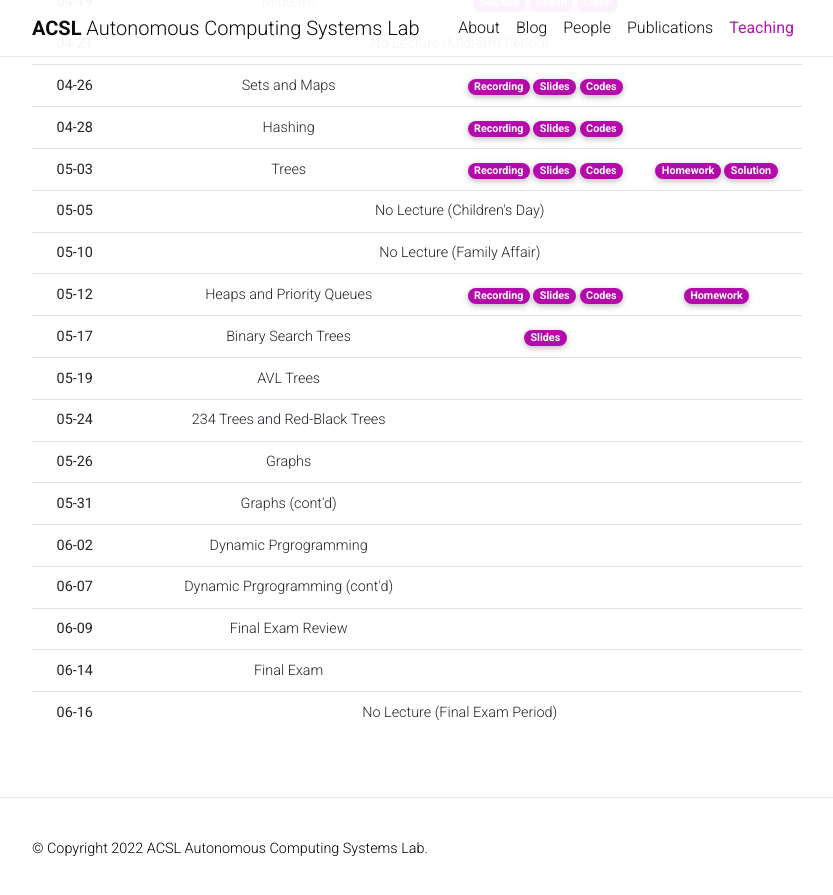
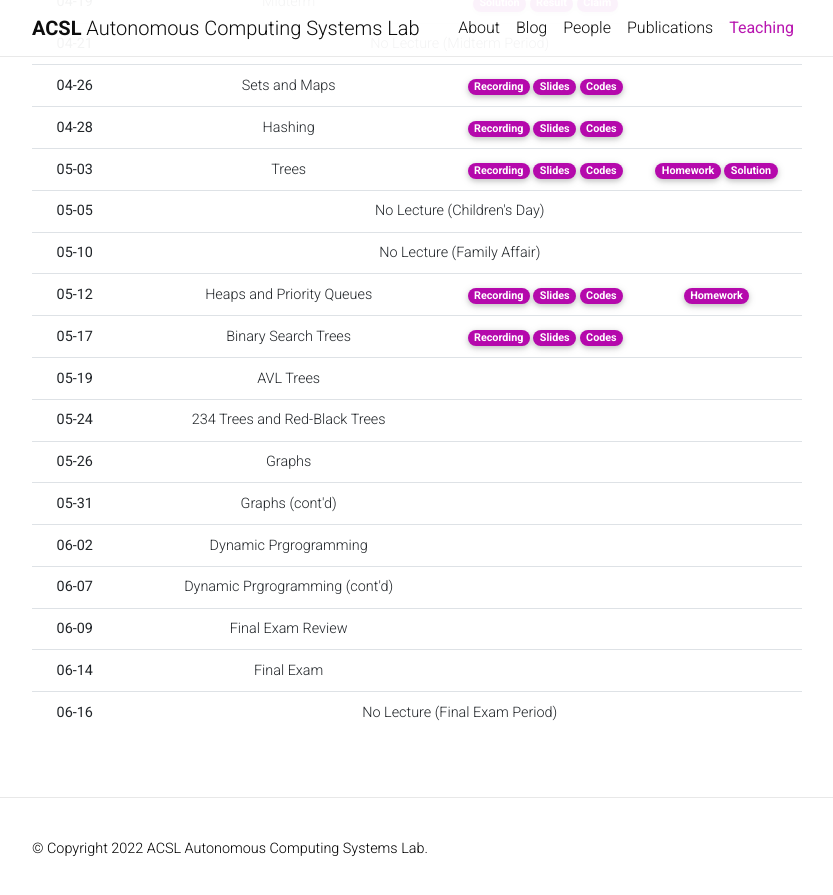
Before and after one commit to Uehwan/Uehwan.github.io, a Jekyll site: the page built from _teaching/datastruct22sp.md, in a window 1280 px wide and 900 px high, scrolled down 1574 px. Shown: the top 895 px of the window, without its empty margins (223-1056 px from the left). Built offline with Jekyll 4.4.1, drawn with Linux system fonts in a browser that asks for light colours; nearby versions of some CDN libraries; comment, search, counter and statistics services are not loaded; a style sheet for code colours, icons or effects is not loaded.

Commit message:
[ds22sp] 22-05-17 post

```diff
--- a/_teaching/datastruct22sp.md
+++ b/_teaching/datastruct22sp.md
@@ -249,9 +249,9 @@
       <th scope="row">05-17</th>
       <td>Binary Search Trees</td>
       <td>
-        <!--a href="https://youtu.be/ct4u8Kr9Px4" target="_blank" class="badge badge-pill" style="background-color:#B509AC;">Recording</a-->
+        <a href="https://youtu.be/pNiU54AMJ7A" target="_blank" class="badge badge-pill" style="background-color:#B509AC;">Recording</a>
         <a href="https://docs.google.com/presentation/d/1jWbUhrJjkIUhpooYuY7Fp5hyh279YE8RoMEPWV9BsEI/edit?usp=sharing" target="_blank" class="badge badge-pill" style="background-color:#B509AC;">Slides</a>
-        <!--a href="https://colab.research.google.com/drive/1Dg6gmCcntKibeZ5ahHVhRd10PimNvh5J?usp=sharing" target="_blank" class="badge badge-pill" style="background-color:#B509AC;">Codes</a-->
+        <a href="https://colab.research.google.com/drive/1lUxQnrAHjVtLqvyb-QC2qKCiYeCcwU9Z?usp=sharing" target="_blank" class="badge badge-pill" style="background-color:#B509AC;">Codes</a>
       </td>
       <td>
         <!--a href="https://colab.research.google.com/drive/1gRNMsgBKA2hXzE6bEDwtpcdjbgxCc6t1?usp=sharing" target="_blank" class="badge badge-pill" style="background-color:#B509AC;">Homework</a-->
```
